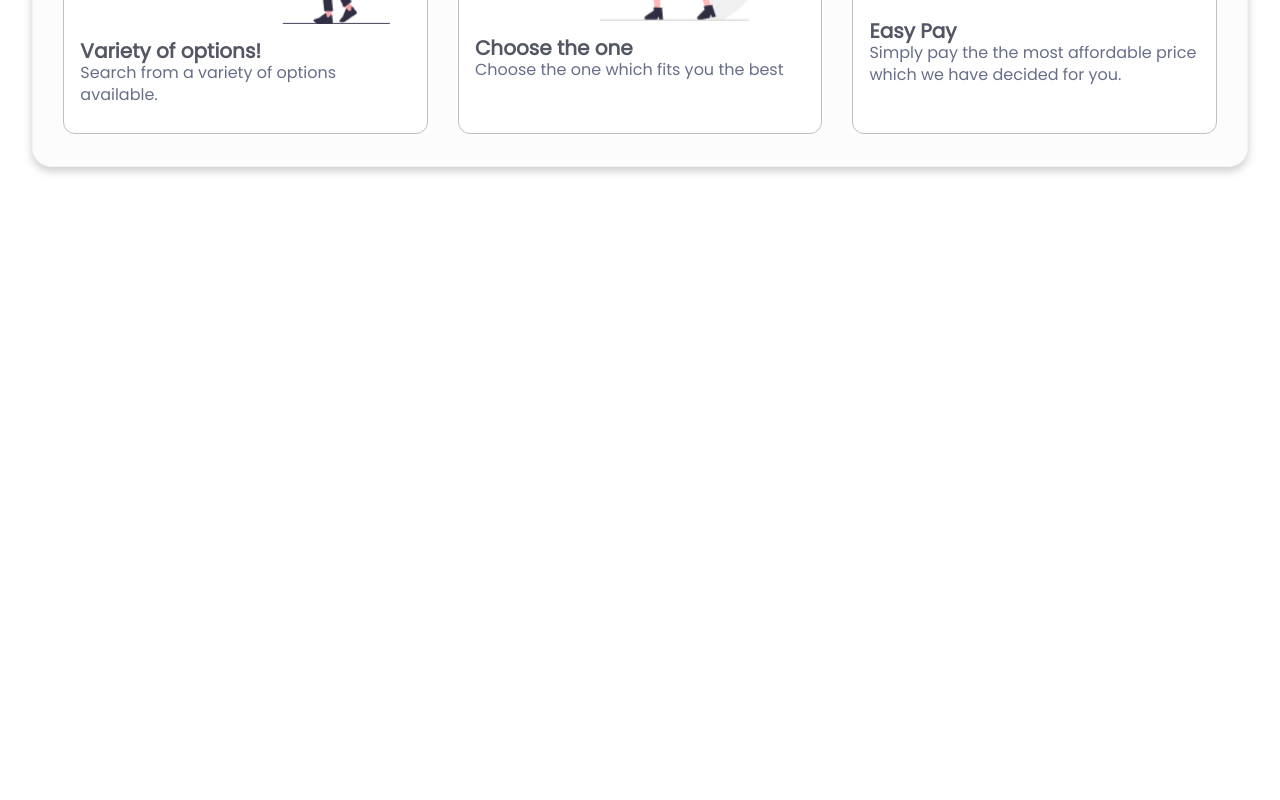
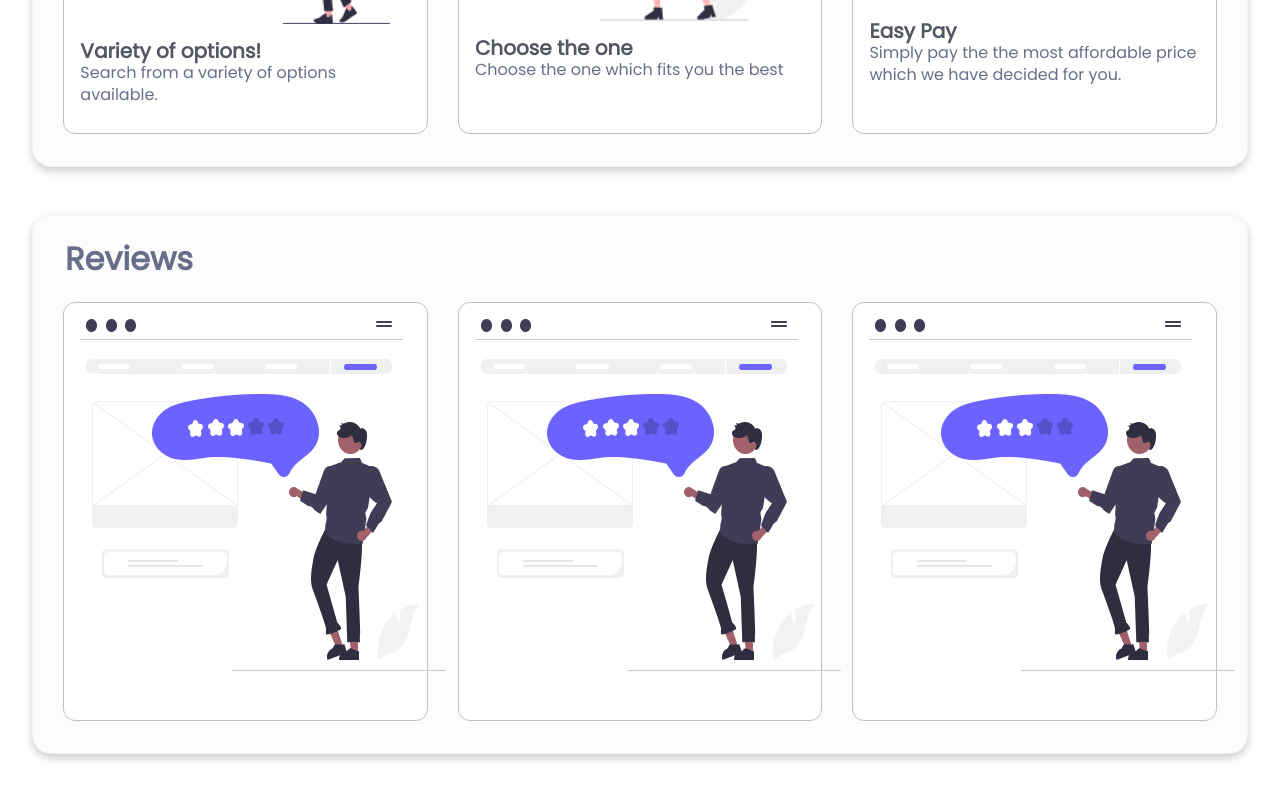
Before and after one commit to pesto-students/team1-manish-team1-manish, a React (Create React App) app: page / in a window 1280 px wide. Shown: the part 1733-2533 px from the top of the page. Before the commit the page ends 1948 px from the top, so only its background shows below. Built offline with nearby package versions, Linux system fonts and the light colour scheme.

Commit message:
created last div of landing page

```diff
--- a/src/Pages/LandingPage.css
+++ b/src/Pages/LandingPage.css
@@ -133,7 +133,8 @@
   margin: 1rem;
 }
 
-.landing-page-div3 {
+.landing-page-div3,
+.landing-page-div4 {
   box-sizing: border-box;
   /* width: 100%; */
   height: 539px;
@@ -144,7 +145,8 @@
   margin: 3rem 2rem;
 }
 
-.easy-steps {
+.easy-steps,
+.reviews-heading {
   font-family: "Poppins";
   font-style: normal;
   font-weight: 700;
@@ -155,6 +157,7 @@
 }
 
 .variety-of-options,
+.customers-review,
 .easy-pay,
 .choose-the-one {
   box-sizing: border-box;
@@ -187,7 +190,8 @@
   color: #676e8a;
 }
 
-.three-easy-step {
+.three-easy-step,
+.reviews-div {
   display: flex;
   justify-content: space-evenly;
   width: 100%;
@@ -219,3 +223,13 @@
   margin: 1rem;
   margin-top: 4.5rem;
 }
+
+.customers-review {
+  box-sizing: border-box;
+  width: 30%;
+  height: 419px;
+  background: #ffffff;
+  border: 1px solid #c0bfbf;
+  border-radius: 12px;
+  padding: 1rem;
+}
--- a/src/Pages/LandingPage.jsx
+++ b/src/Pages/LandingPage.jsx
@@ -85,6 +85,20 @@ const LandingPage = () => {
             </div>
           </div>
         </div>
+        <div className="landing-page-div4">
+          <p className="reviews-heading">Reviews</p>
+          <div className="reviews-div">
+            <div className="customers-review">
+              <img src="/Assets/Component 1.png" alt="Customer Review" />
+            </div>
+            <div className="customers-review">
+              <img src="/Assets/Component 1.png" alt="Customer Review" />
+            </div>
+            <div className="customers-review">
+              <img src="/Assets/Component 1.png" alt="Customer Review" />
+            </div>
+          </div>
+        </div>
       </div>
     </>
   );
```
Also changed, not shown: public/Assets/Component 1.png (added).
